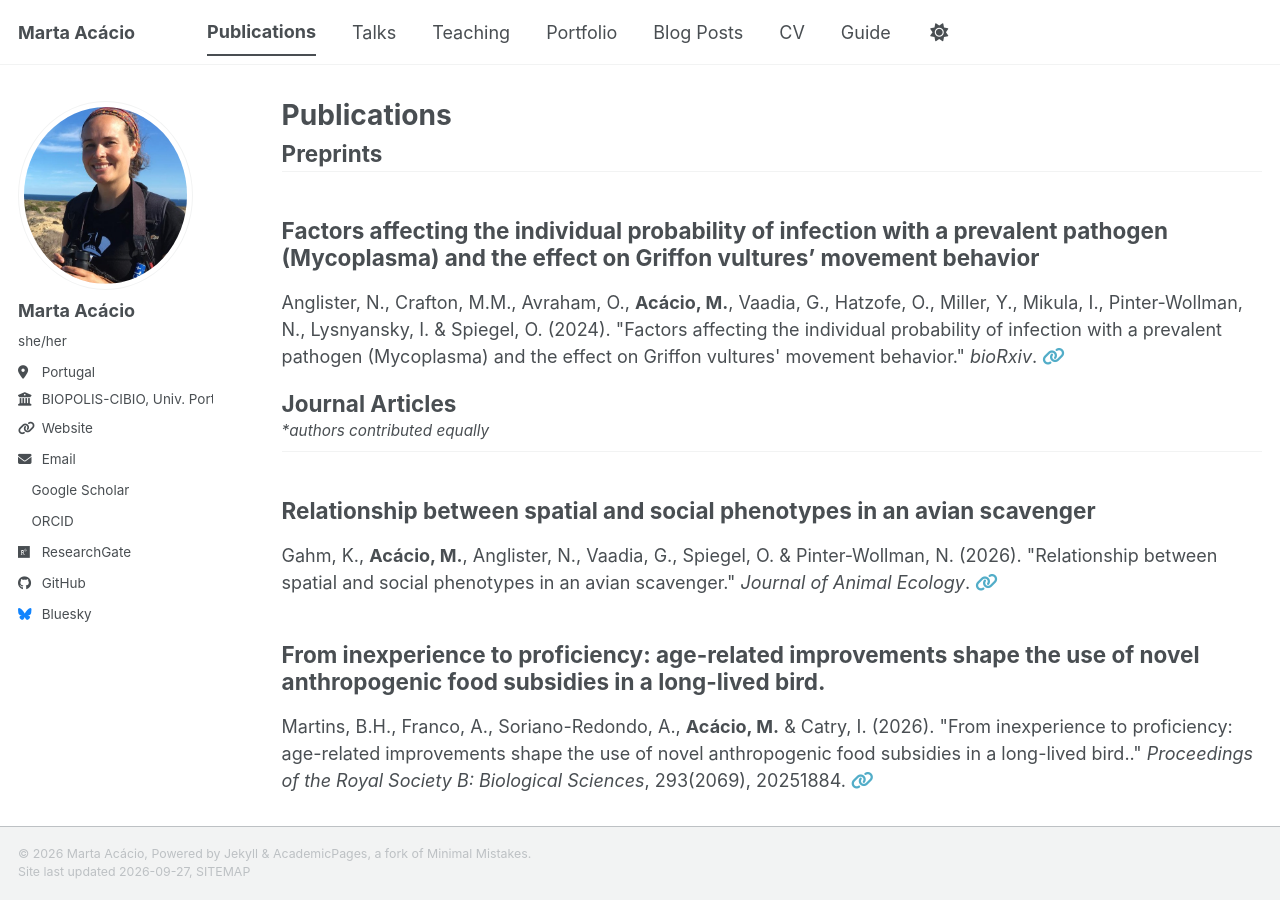
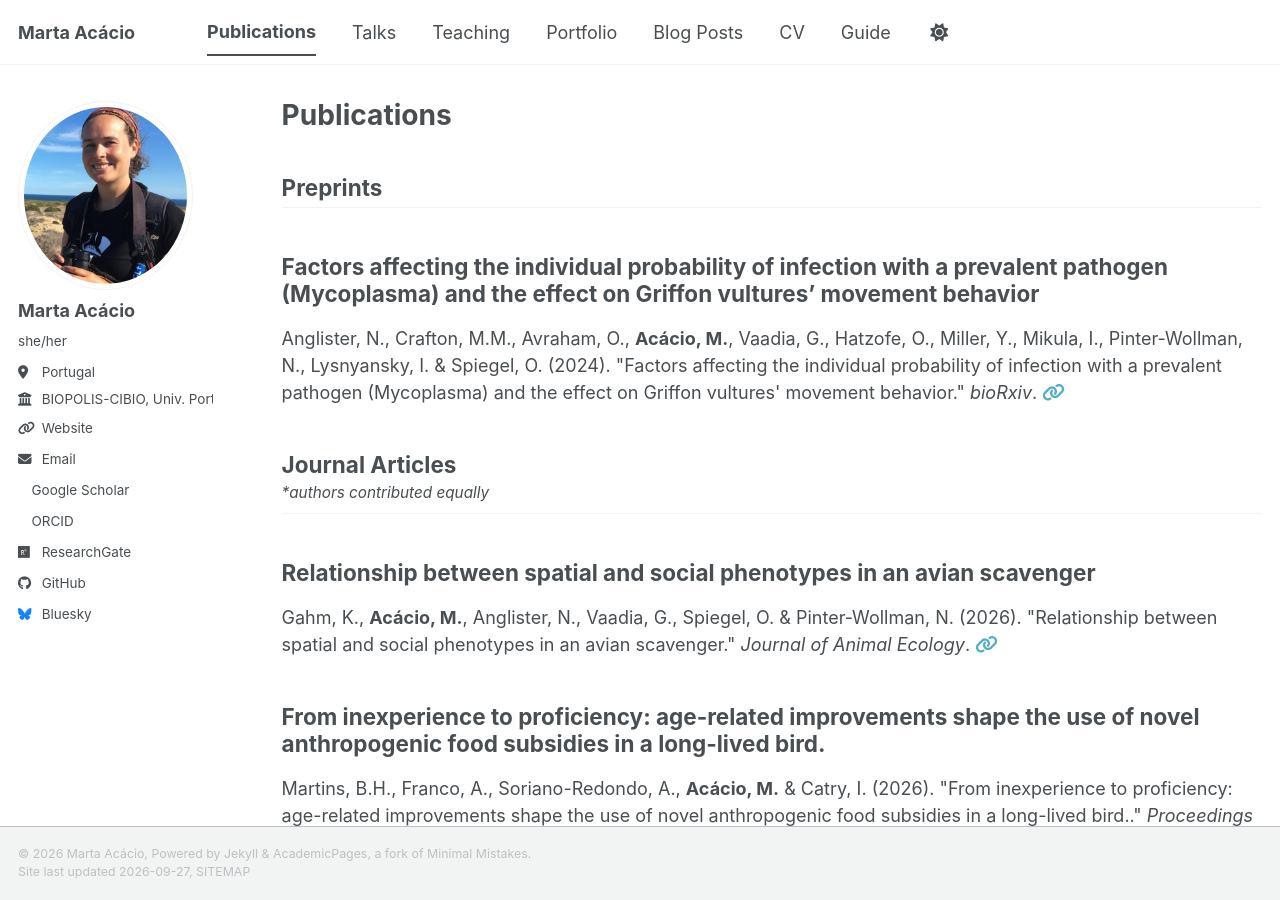
Before and after one commit to m-acacio/m-acacio.github.io, a Jekyll site: the page built from _pages/publications.html, in a window 1280 px wide and 900 px high. Built offline with Jekyll 4.4.1, drawn with Linux system fonts in a browser that asks for light colours; a style sheet for code colours, icons or effects is not loaded.

Commit message:
Update publications.html

```diff
--- a/_pages/publications.html
+++ b/_pages/publications.html
@@ -14,7 +14,7 @@ author_profile: true
         {% continue %}
       {% endif %}
        {% unless title_shown %}
-         <h2 class="page__title" style="margin-bottom: 0.2em;">{{ category[1].title }}</h2>
+          <h2 style="margin-bottom: 0.2em;">{{ category[1].title }}</h2>
         {% if category[1].note %}
           <p style="font-size: 0.85em; margin-top: 0; margin-bottom: 0.5em;"><em>{{ category[1].note }}</em></p>
         {% endif %}
```
